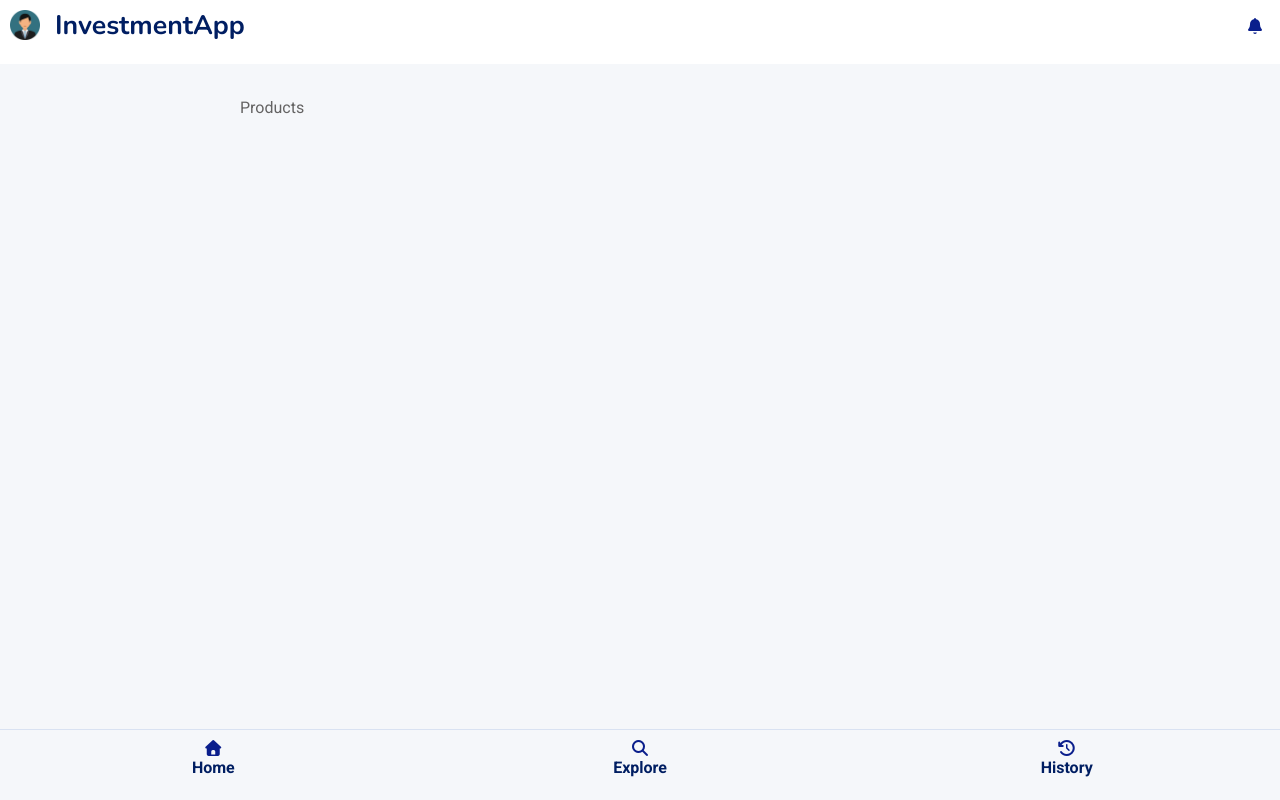
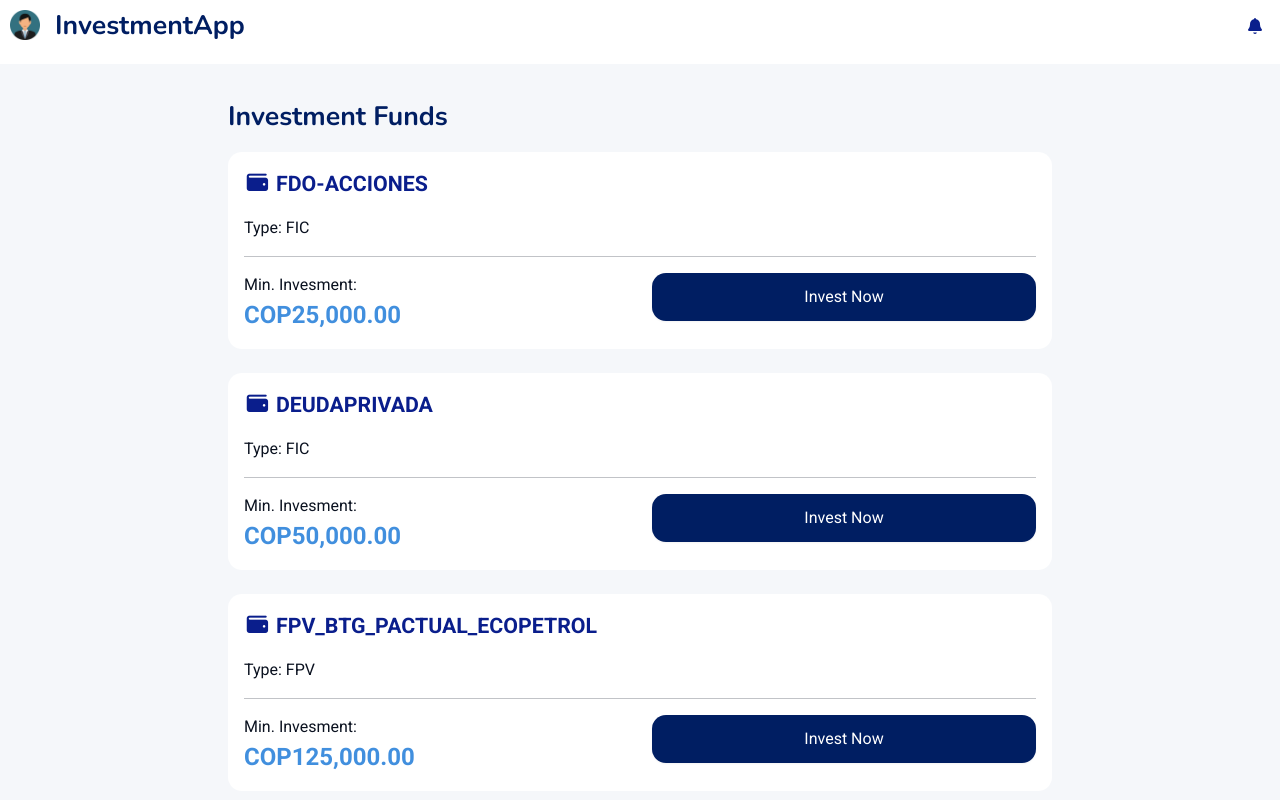
Before and after one commit to miguelpenuela/amaris-test-frontend, an Angular app: page /app/products in a window 1280 px wide. Shown: the top 800 px of the page. Built offline with nearby package versions, Linux system fonts and the light colour scheme.

Commit message:
👍 update
- add product card component
- add storage service
- add products screen

```diff
--- a/src/app/core/interfaces/db/Product.interface.ts
+++ b/src/app/core/interfaces/db/Product.interface.ts
@@ -1,5 +1,4 @@
 import { ProductType } from "./ProductType.interface";
-import { Registration } from "./Registration.interface";
 
 export interface Product {
   id: number;
--- /dev/null
+++ b/src/app/core/mocks/products.mock.ts
@@ -0,0 +1,54 @@
+import { Product } from "../interfaces/db/Product.interface";
+
+export const productsMock: Product[] = [
+    {
+        "product_type_id": 2,
+        "name": "FDO-ACCIONES",
+        "min_amount": 25000.0,
+        "id": 1,
+        "product_type": {
+            "name": "FIC",
+            "id": 2
+        }
+    },
+    {
+        "product_type_id": 2,
+        "name": "DEUDAPRIVADA",
+        "min_amount": 50000.0,
+        "id": 2,
+        "product_type": {
+            "name": "FIC",
+            "id": 2
+        }
+    },
+    {
+        "product_type_id": 1,
+        "name": "FPV_BTG_PACTUAL_ECOPETROL",
+        "min_amount": 125000.0,
+        "id": 3,
+        "product_type": {
+            "name": "FPV",
+            "id": 1
+        }
+    },
+    {
+        "product_type_id": 1,
+        "name": "FPV_BTG_PACTUAL_RECAUDADORA",
+        "min_amount": 75000.0,
+        "id": 4,
+        "product_type": {
+            "name": "FPV",
+            "id": 1
+        }
+    },
+    {
+        "product_type_id": 1,
+        "name": "FPV_BTG_PACTUAL_DINAMICA",
+        "min_amount": 100000.0,
+        "id": 5,
+        "product_type": {
+            "name": "FPV",
+            "id": 1
+        }
+    }
+]
--- /dev/null
+++ b/src/app/core/services/storage.ts
@@ -0,0 +1,18 @@
+import { Injectable } from '@angular/core';
+
+@Injectable({
+  providedIn: 'root',
+})
+export class Storage {
+  setItem(key: string, body: any) {
+    localStorage.setItem(key, body);
+  }
+
+  getItem(key: string) {
+    localStorage.getItem(key);
+  }
+
+  delete() {
+    localStorage.clear();
+  }
+}
--- a/src/app/features/products/products.html
+++ b/src/app/features/products/products.html
@@ -1,7 +1,8 @@
-<div class="container">
-    <div class="row">
-        <div class="col-12">
-            <p>Products</p>
-        </div>
+<div class="row">
+    <div class="col-12">
+        <p class="title">Investment Funds</p>
+        @for (product of productsList; track $index) {
+            <app-product-card [product]="product"></app-product-card>
+        }
     </div>
 </div>
--- a/src/app/features/products/products.ts
+++ b/src/app/features/products/products.ts
@@ -1,11 +1,14 @@
 import { Component } from '@angular/core';
+import { Product } from '../../core/interfaces/db/Product.interface';
+import { productsMock } from '../../core/mocks/products.mock';
+import { ProductCard } from "../../shared/product-card/product-card";
 
 @Component({
   selector: 'app-products',
-  imports: [],
+  imports: [ProductCard],
   templateUrl: './products.html',
   styleUrl: './products.scss',
 })
 export class Products {
-
+  productsList: Product[] = productsMock;
 }
--- a/src/app/shared/product-card/product-card.html
+++ b/src/app/shared/product-card/product-card.html
@@ -1 +1,20 @@
-<p>product-card works!</p>
+<div class="product-card-container">
+    <p class="product-card-container__lbl-1">
+        <i class="fa fa-wallet"></i> {{product?.name}}<br/>
+    </p>
+    <span>Type: {{product?.product_type?.name}}</span><br/>
+    <hr/>
+    <div class="row product-card-container__options">
+        <div class="col-6">
+            <span>Min. Invesment:</span><br/>
+            <span class="product-card-container__current-balance">{{product?.min_amount| currency: 'COP'}}</span>
+        </div>
+        <div class="col-6">
+            <div class="d-grid gap-2">
+                <button class="btn btn-primary" (click)="investProduct()">
+                    Invest Now
+                </button>
+            </div>
+        </div>
+    </div>
+</div>
--- a/src/app/shared/product-card/product-card.scss
+++ b/src/app/shared/product-card/product-card.scss
@@ -0,0 +1,18 @@
+.product-card-container {
+    background-color: var(--btg-surface);
+    padding: 16px;
+    border-radius: var(--btg-radius-md);
+    color: var(--btg-text-primary);
+    margin-bottom: 24px;
+
+    &__lbl-1 {
+        font-size: 16pt;
+        font-weight: bold;
+        color: var(--btg-primary-light);
+    }
+    &__current-balance {
+        font-size: 18pt;
+        font-weight: bold;
+        color: var(--btg-accent);
+    }
+}
--- a/src/app/shared/product-card/product-card.ts
+++ b/src/app/shared/product-card/product-card.ts
@@ -1,11 +1,26 @@
-import { Component } from '@angular/core';
+import { Component, inject, Input } from '@angular/core';
+import { Product } from '../../core/interfaces/db/Product.interface';
+import { CurrencyPipe } from '@angular/common';
+import { Storage } from '../../core/services/storage';
+import { Router } from '@angular/router';
 
 @Component({
   selector: 'app-product-card',
-  imports: [],
+  imports: [
+    CurrencyPipe
+],
   templateUrl: './product-card.html',
   styleUrl: './product-card.scss',
 })
 export class ProductCard {
+  @Input() product: Product | null = null;
+  private router = inject(Router);
+  private storageService = inject(Storage);
+
+  investProduct() {
+    console.log('investProduct.product: ', this.product);
+    this.storageService.setItem('selectedProduct', JSON.stringify(this.product));
+    this.router.navigate(['app/subscribe']);
+  }
 
 }
--- a/src/app/templates/application/application.ts
+++ b/src/app/templates/application/application.ts
@@ -6,7 +6,7 @@ import { NavigationMenu } from "../../layout/navigation-menu/navigation-menu";
 
 @Component({
   selector: 'app-application',
-  imports: [RouterOutlet, Header, Footer, NavigationMenu],
+  imports: [RouterOutlet, Header, NavigationMenu],
   templateUrl: './application.html',
   styleUrl: './application.scss',
   schemas: [CUSTOM_ELEMENTS_SCHEMA]
```
Also changed, not shown: 1 other file (tests, documents, lock files or other folders).
